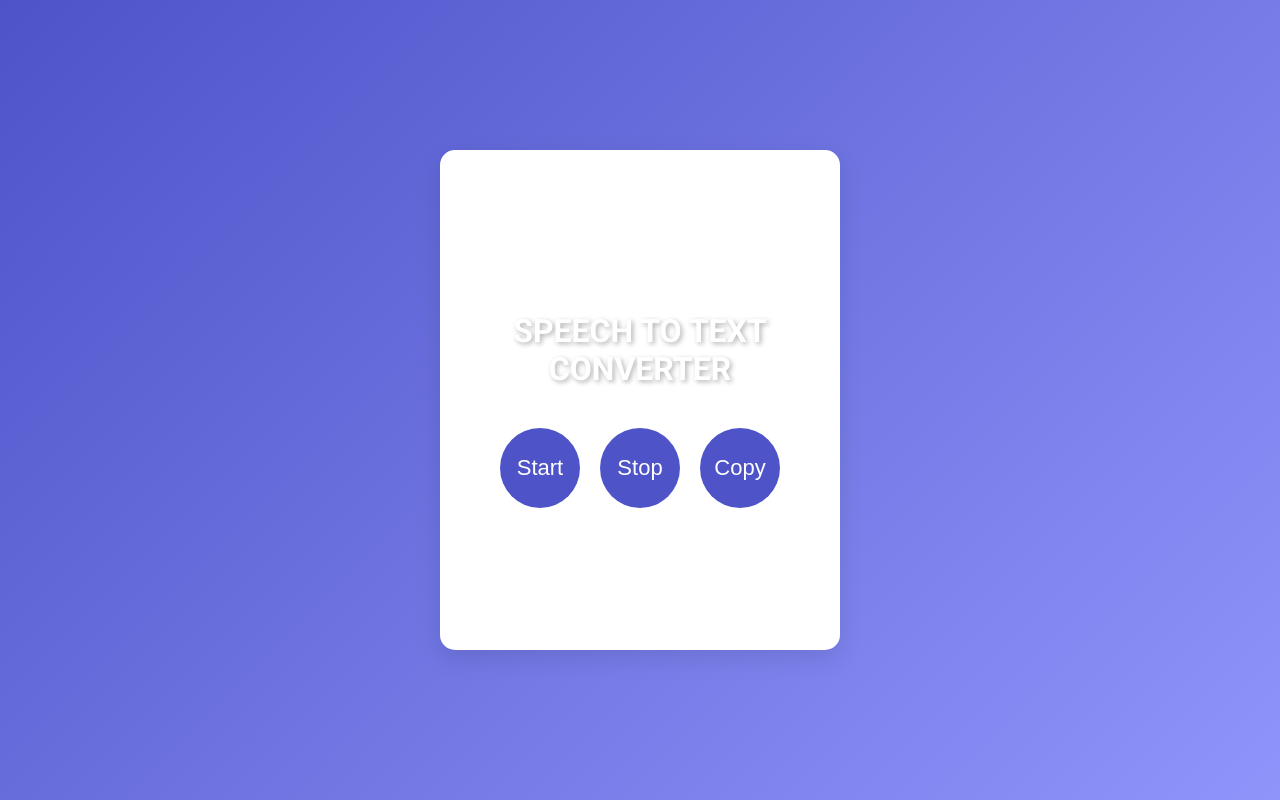
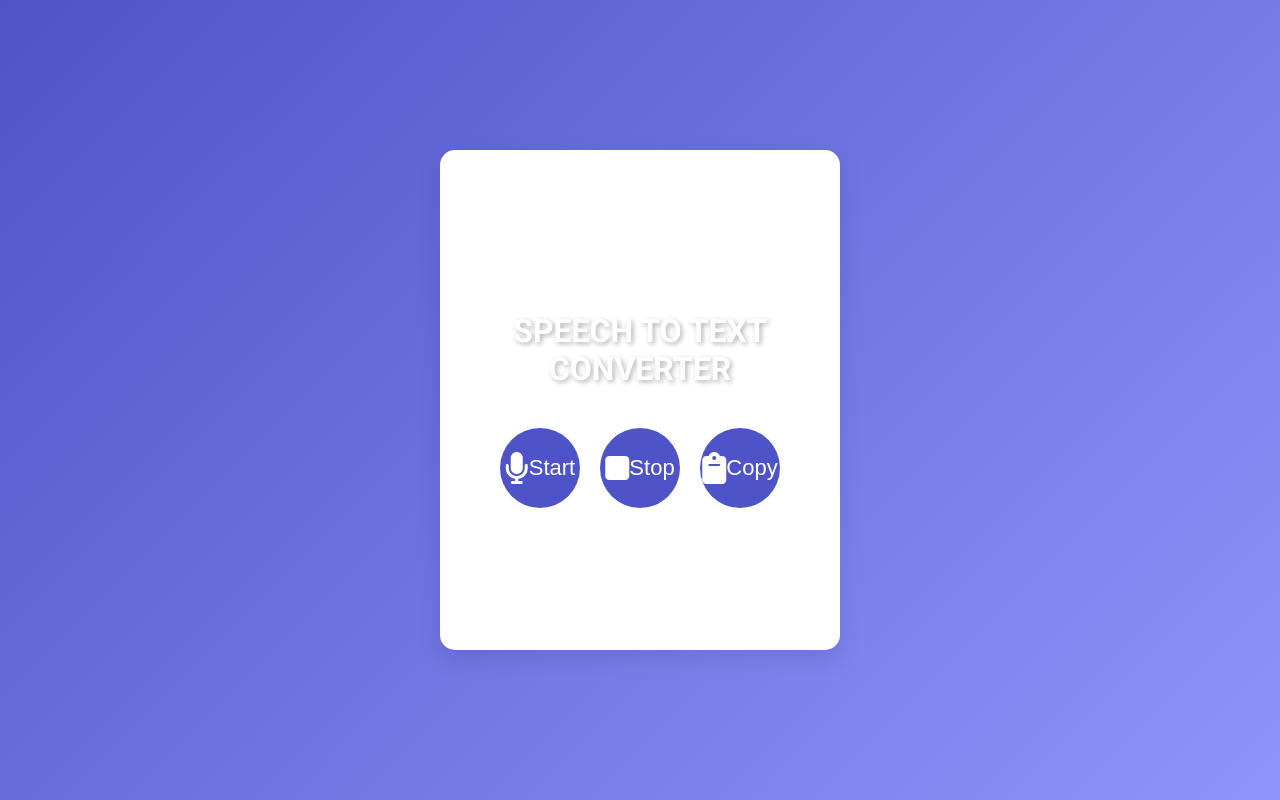
Before and after one commit to ayshzenha/projectsTest, a plain HTML site: page index.html in a window 1280 px wide. Drawn offline with Linux system fonts and the light colour scheme.

Commit message:
Update index.html

```diff
--- a/index.html
+++ b/index.html
@@ -4,9 +4,15 @@
     <meta charset="UTF-8">
     <meta name="viewport" content="width=device-width, initial-scale=1.0">
     <title>Speech to Text Converter</title>
-        <link href="https://fonts.googleapis.com/css2?family=Roboto:wght@400;500;700&display=swap" rel="stylesheet">
+
+    <!-- Only include Roboto font once -->
+    <link href="https://fonts.googleapis.com/css2?family=Roboto:wght@400;500;700&display=swap" rel="stylesheet">
+
+    <!-- Link to external CSS -->
     <link rel="stylesheet" href="style.css">
-    <link href="https://fonts.googleapis.com/css2?family=Roboto:wght@400;500;700&display=swap" rel="stylesheet">
+
+    <!-- Font Awesome for icons -->
+    <link href="https://cdnjs.cloudflare.com/ajax/libs/font-awesome/6.7.2/css/all.min.css" rel="stylesheet">
 </head>
 <body>
     <div class="container">
@@ -24,6 +30,8 @@
             </button>
         </div>
     </div>
+
+    <!-- Link to external JavaScript file -->
     <script src="script.js"></script>
 </body>
 </html>
```
